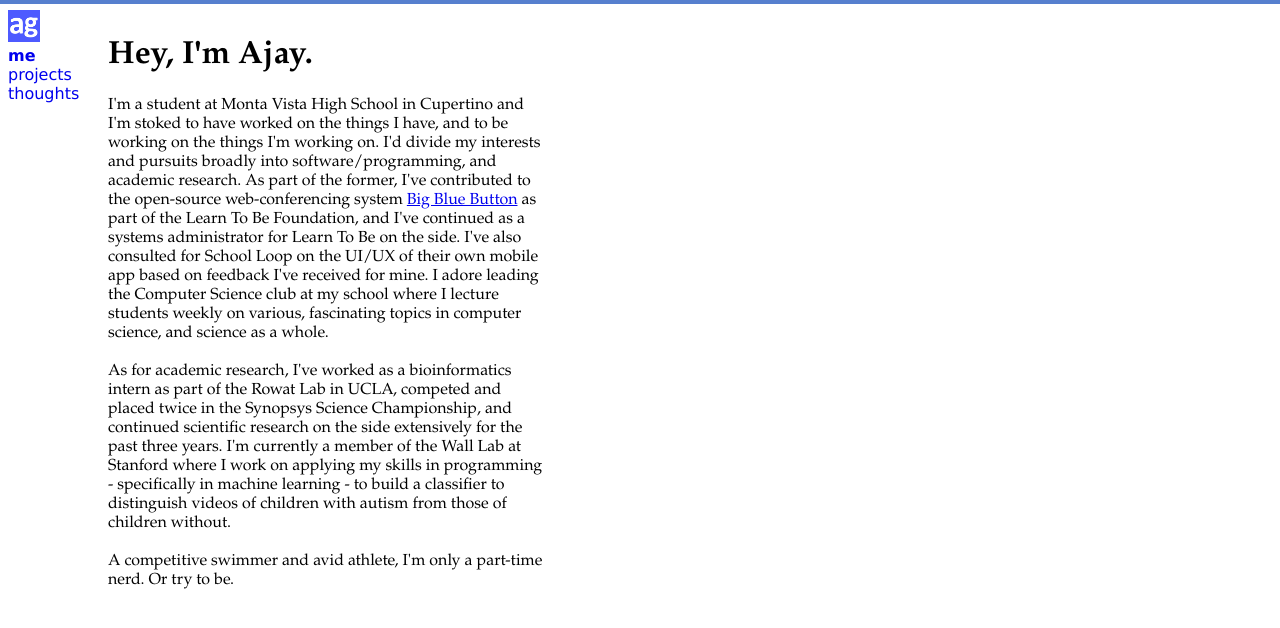
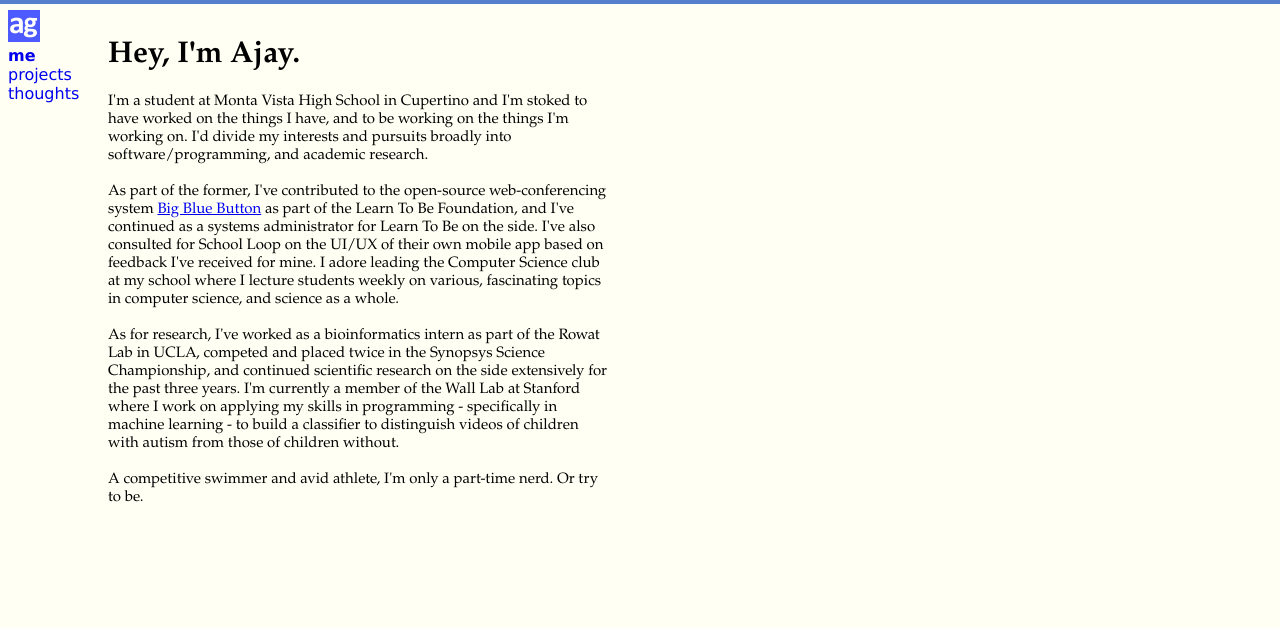
Before and after one commit to agopinath/agopinath.github.io, a Jekyll site: the page built from index.html, in a window 1280 px wide. Shown: the top 628 px of the page. Built offline with Jekyll 4.4.1, drawn with Linux system fonts in a browser that asks for light colours.

Commit message:
fix web logo quality + fix web logo href link + made content width collapsible + tweaked bg color a bit

```diff
--- a/_includes/header.html
+++ b/_includes/header.html
@@ -9,7 +9,7 @@
 		<div id="header_line"></div>
 		<div id="container">
 			<div id="sidebar">
-				<a href={{site.url}}><img src="{{site.url}}/assets/web_logo_32x32.png" alt="" height="32" width="32"></a>
+				<a href="{{site.url}}/index.html"><img src="{{site.url}}/assets/web_logo.png" alt="" height="32" width="32"></a>
 				<a class="sb_text" href="{{site.url}}/index.html">
 					{% if page.type == "me" %}
 						<b>me</b>
--- a/index.html
+++ b/index.html
@@ -7,9 +7,11 @@
 	Hey, I'm Ajay.
 </h1>
 <p>
-	I'm a student at Monta Vista High School in Cupertino and I'm stoked to have worked on the things I have, and to be working on the things I'm working on. I'd divide my interests and pursuits broadly into software/programming, and academic research. As part of the former, I've contributed to the open-source web-conferencing system <a href="http://bigbluebutton.org/">Big Blue Button</a> as part of the Learn To Be Foundation, and I've continued as a systems administrator for Learn To Be on the side. I've also consulted for School Loop on the UI/UX of their own mobile app based on feedback I've received for mine. I adore leading the Computer Science club at my school where I lecture students weekly on various, fascinating topics in computer science, and science as a whole.
+	I'm a student at Monta Vista High School in Cupertino and I'm stoked to have worked on the things I have, and to be working on the things I'm working on. I'd divide my interests and pursuits broadly into software/programming, and academic research.
 </br></br>
-	As for academic research, I've worked as a bioinformatics intern as part of the Rowat Lab in UCLA, competed and placed twice in the Synopsys Science Championship, and continued scientific research on the side extensively for the past three years. I'm currently a member of the Wall Lab at Stanford where I work on applying my skills in programming - specifically in machine learning - to build a classifier to distinguish videos of children with autism from those of children without.
+	As part of the former, I've contributed to the open-source web-conferencing system <a href="http://bigbluebutton.org/">Big Blue Button</a> as part of the Learn To Be Foundation, and I've continued as a systems administrator for Learn To Be on the side. I've also consulted for School Loop on the UI/UX of their own mobile app based on feedback I've received for mine. I adore leading the Computer Science club at my school where I lecture students weekly on various, fascinating topics in computer science, and science as a whole.
+</br></br>
+	As for research, I've worked as a bioinformatics intern as part of the Rowat Lab in UCLA, competed and placed twice in the Synopsys Science Championship, and continued scientific research on the side extensively for the past three years. I'm currently a member of the Wall Lab at Stanford where I work on applying my skills in programming - specifically in machine learning - to build a classifier to distinguish videos of children with autism from those of children without.
 </br></br>
 	A competitive swimmer and avid athlete, I'm only a part-time nerd. Or try to be.
 </p>
--- a/site.css
+++ b/site.css
@@ -1,3 +1,7 @@
+body {
+    background-color: #FFFFF4;
+}
+
 .container { position:relative; padding:0 0 0 55px; }
 
 #header_line {
@@ -18,14 +22,17 @@
 
 #content {;
     margin:37px 0px 0px 100px;
-    width: 35%;
+    max-width:500px;
     font-family: "Palatino Linotype", "Book Antiqua", Palatino, serif;
+    font-size: 15px;
 }
 
 #sidebar a:link {
     text-decoration: none;
+    color: #0000EE;
 }
 
 #sidebar a:visited {
     text-decoration: none;
+    color: #0000EE;
 }
```
Also changed, not shown: assets/web_logo.png (added), assets/web_logo_32x32.png, 7 other files.
